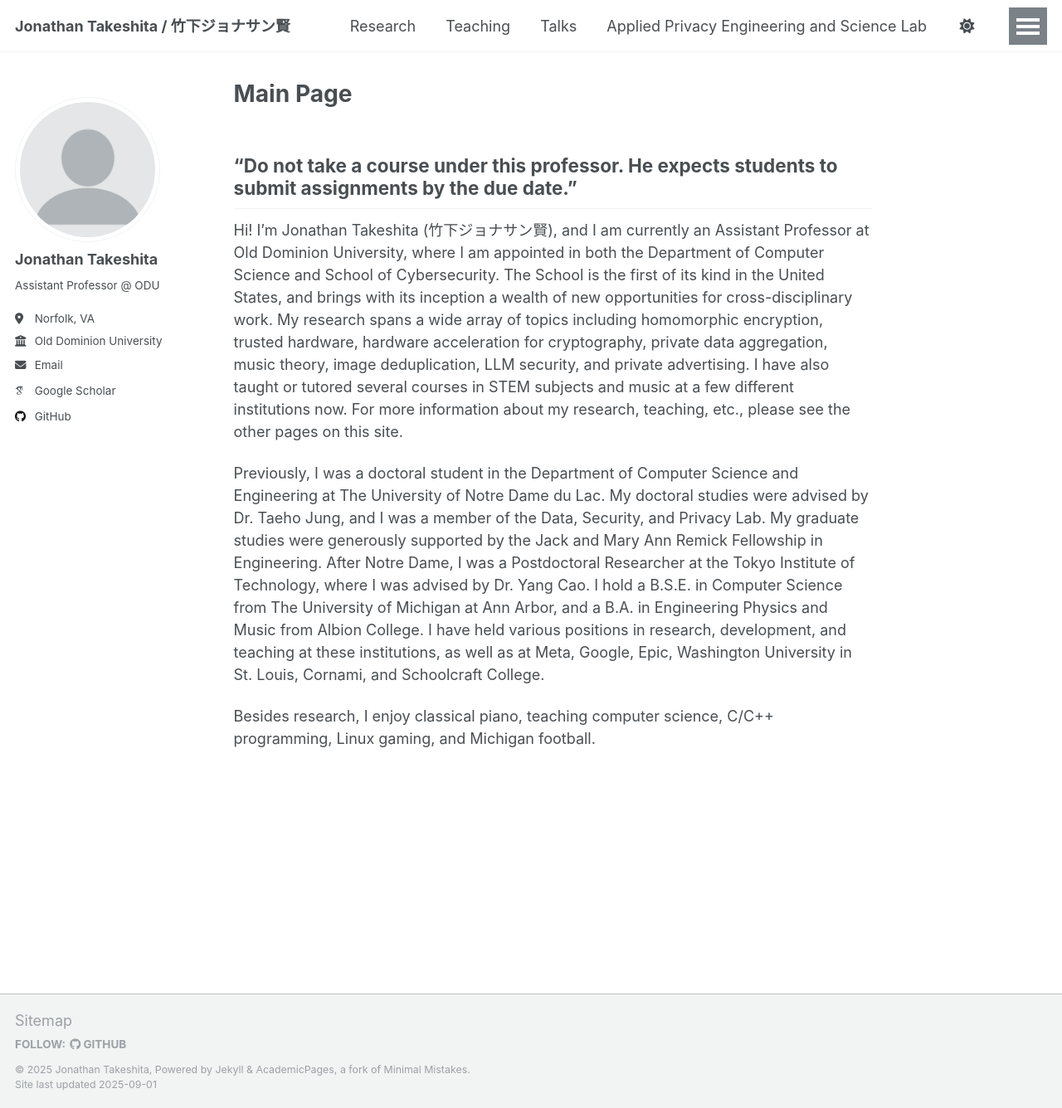
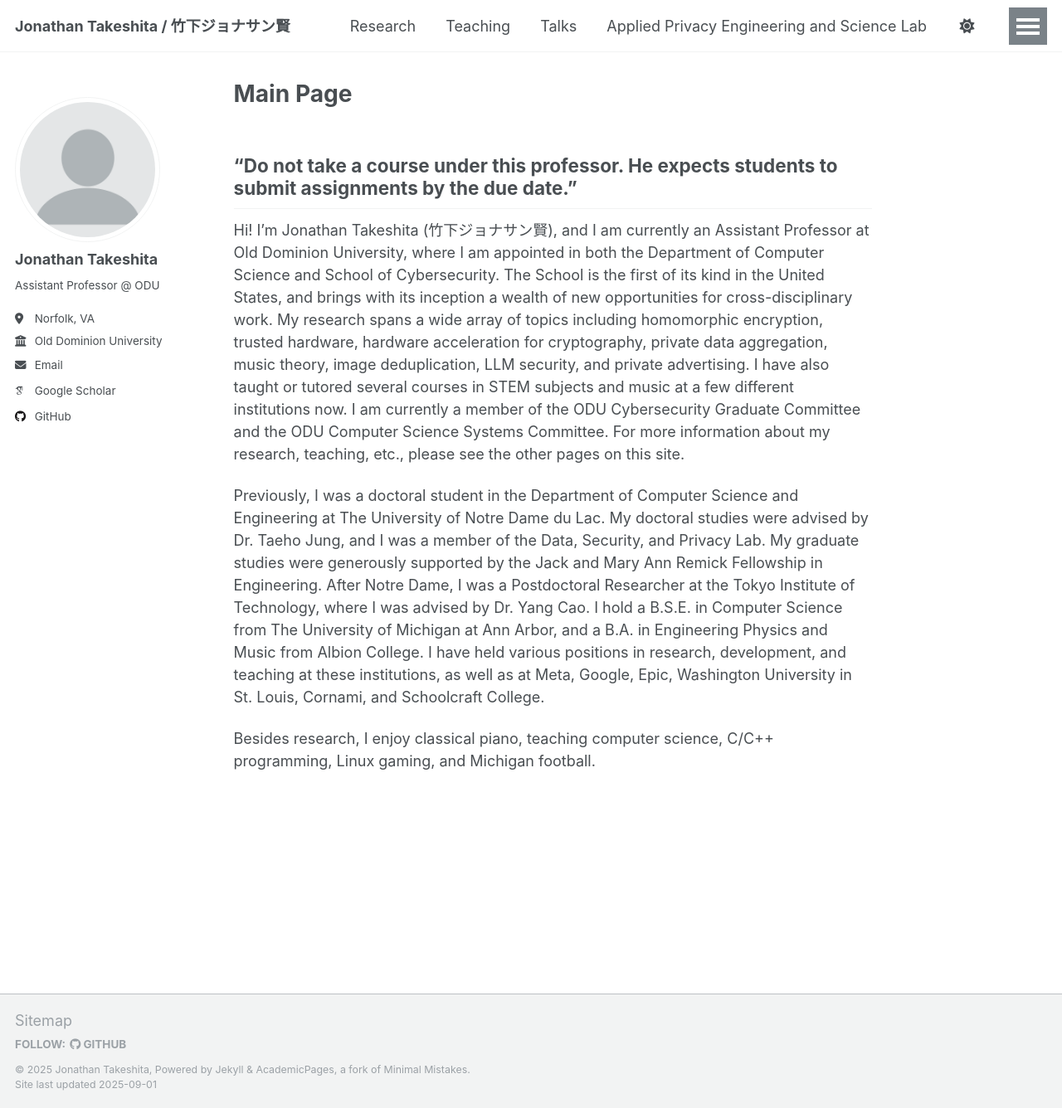
Before and after one commit to jtakeshi/jtakeshi.github.io, a Jekyll site: the page built from _pages/about.md, in a window 1280 px wide and 1336 px high. Shown: the whole window at 83% size. Built offline with Jekyll 4.4.1, drawn with Linux system fonts in a browser that asks for light colours; some web fonts are replaced; a script that is not in the unit is left out.

Commit message:
Update about.md

```diff
--- a/_pages/about.md
+++ b/_pages/about.md
@@ -10,7 +10,8 @@ redirect_from:
 "Do not take a course under this professor. He expects students to submit assignments by the due date."
 -----------------
 
-Hi! I’m Jonathan Takeshita (竹下ジョナサン賢), and I am currently an Assistant Professor at Old Dominion University, where I am appointed in both the Department of Computer Science and School of Cybersecurity. The School is the first of its kind in the United States, and brings with its inception a wealth of new opportunities for cross-disciplinary work. My research spans a wide array of topics including homomorphic encryption, trusted hardware, hardware acceleration for cryptography, private data aggregation, music theory, image deduplication, LLM security, and private advertising. I have also taught or tutored several courses in STEM subjects and music at a few different institutions now. For more information about my research, teaching, etc., please see the other pages on this site.
+Hi! I’m Jonathan Takeshita (竹下ジョナサン賢), and I am currently an Assistant Professor at Old Dominion University, where I am appointed in both the Department of Computer Science and School of Cybersecurity. The School is the first of its kind in the United States, and brings with its inception a wealth of new opportunities for cross-disciplinary work. My research spans a wide array of topics including homomorphic encryption, trusted hardware, hardware acceleration for cryptography, private data aggregation, music theory, image deduplication, LLM security, and private advertising. I have also taught or tutored several courses in STEM subjects and music at a few different institutions now. I am currently a member of the ODU Cybersecurity Graduate Committee and the ODU Computer Science Systems Committee. For more information about my research, teaching, etc., please see the other pages on this site.
+
 
 Previously, I was a doctoral student in the Department of Computer Science and Engineering at The University of Notre Dame du Lac. My doctoral studies were advised by Dr. Taeho Jung, and I was a member of the Data, Security, and Privacy Lab. My graduate studies were generously supported by the Jack and Mary Ann Remick Fellowship in Engineering. After Notre Dame, I was a Postdoctoral Researcher at the Tokyo Institute of Technology, where I was advised by Dr. Yang Cao. I hold a B.S.E. in Computer Science from The University of Michigan at Ann Arbor, and a B.A. in Engineering Physics and Music from Albion College. I have held various positions in research, development, and teaching at these institutions, as well as at Meta, Google, Epic, Washington University in St. Louis, Cornami, and Schoolcraft College.
 
```
